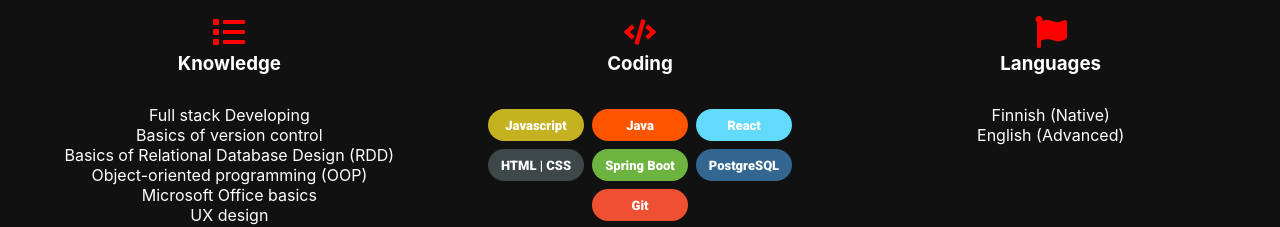
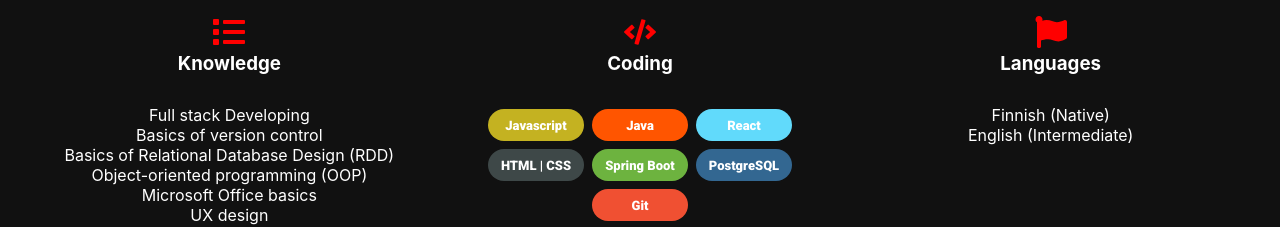
Before and after one commit to Johamatt/JohamattCv, a React (Create React App) app: page / in a window 1280 px wide. Shown: the part 1660-1887 px from the top of the page. Built offline with nearby package versions, Linux system fonts and the light colour scheme.

Commit message:
Update Skills.js

```diff
--- a/src/pages/Skills.js
+++ b/src/pages/Skills.js
@@ -208,7 +208,7 @@ export default function Skills() {
                       }}
                     >
                       <li>Finnish (Native)</li>
-                      <li>English (Advanced)</li>
+                      <li>English (Intermediate)</li>
                     </ul>
                   </Grid>
                   <div className={classes.dividerEllipse} />
```
